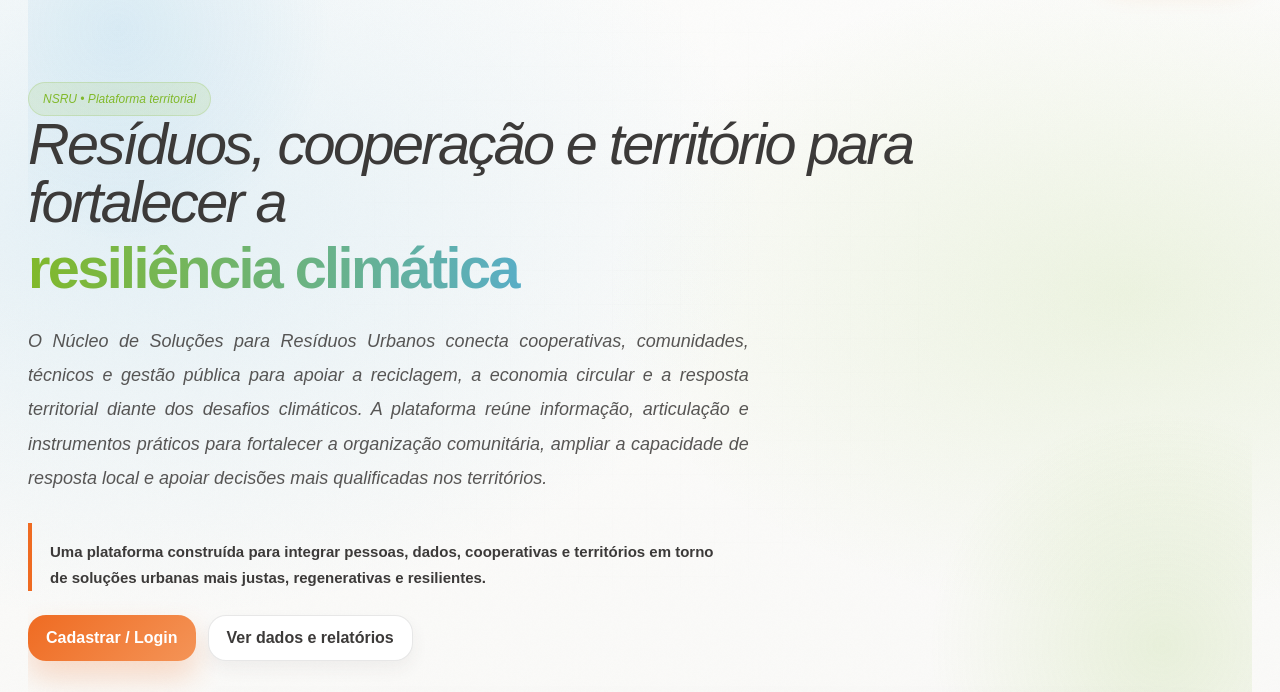
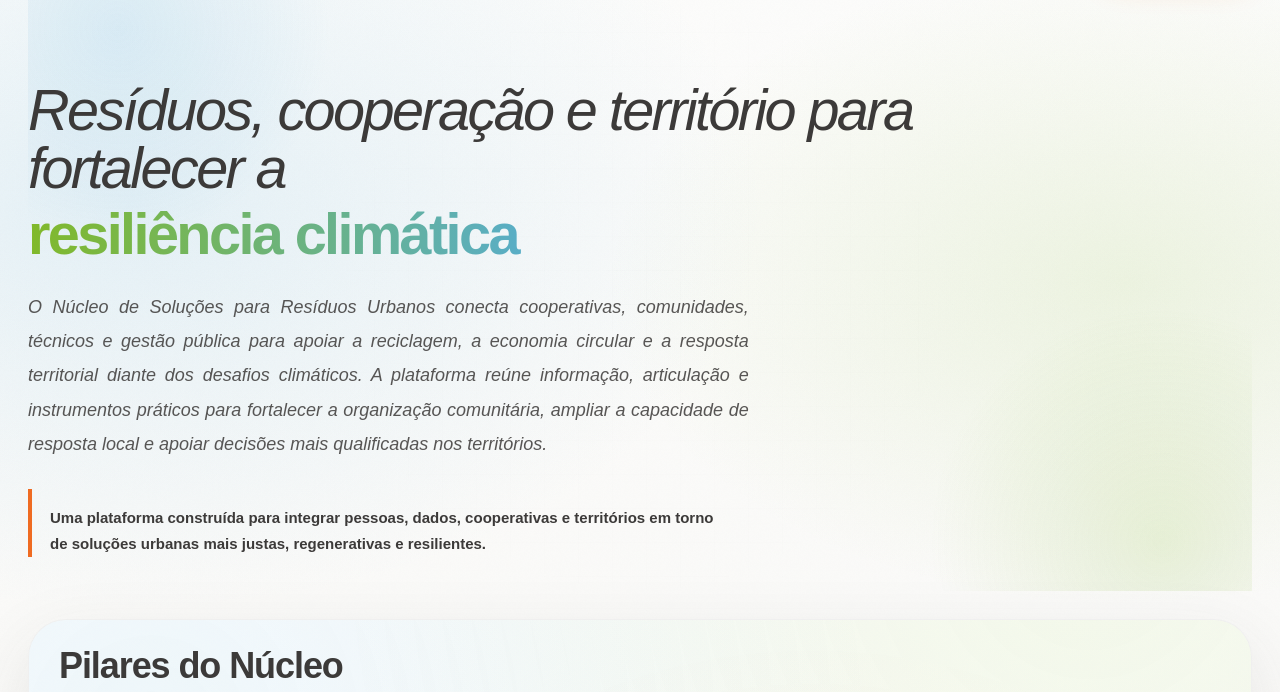
Before and after one commit to SizenandoBraga/hubresilienciaclimatica, a website: page index.html in a window 1280 px wide. Shown: the part 104-796 px from the top of the page. Drawn offline with nearby package versions, Linux system fonts and the light colour scheme; a web font is replaced by a local one.

Commit message:
atualizar hero

```diff
--- a/index.html
+++ b/index.html
@@ -110,9 +110,7 @@
     <section class="hero hero-premium">
   <div class="container hero-shell">
     <div class="hero-copy" data-reveal>
-      <span class="section-badge">
-        NSRU • Plataforma territorial
-      </span>
+
 
       <h1 class="hero-title">
         <span class="hero-title-line">Resíduos, cooperação e território para fortalecer a</span>
@@ -127,15 +125,7 @@
         Uma plataforma construída para integrar pessoas, dados, cooperativas e territórios em torno de soluções urbanas mais justas, regenerativas e resilientes.
       </div>
 
-      <div class="card-actions">
-        <a href="login.html" class="btn btn-primary" id="btnEntrarHero">
-          Cadastrar / Login
-        </a>
 
-        <a href="#dados" class="btn btn-secondary">
-          Ver dados e relatórios
-        </a>
-      </div>
     </div>
   </div>
 </section>
```
